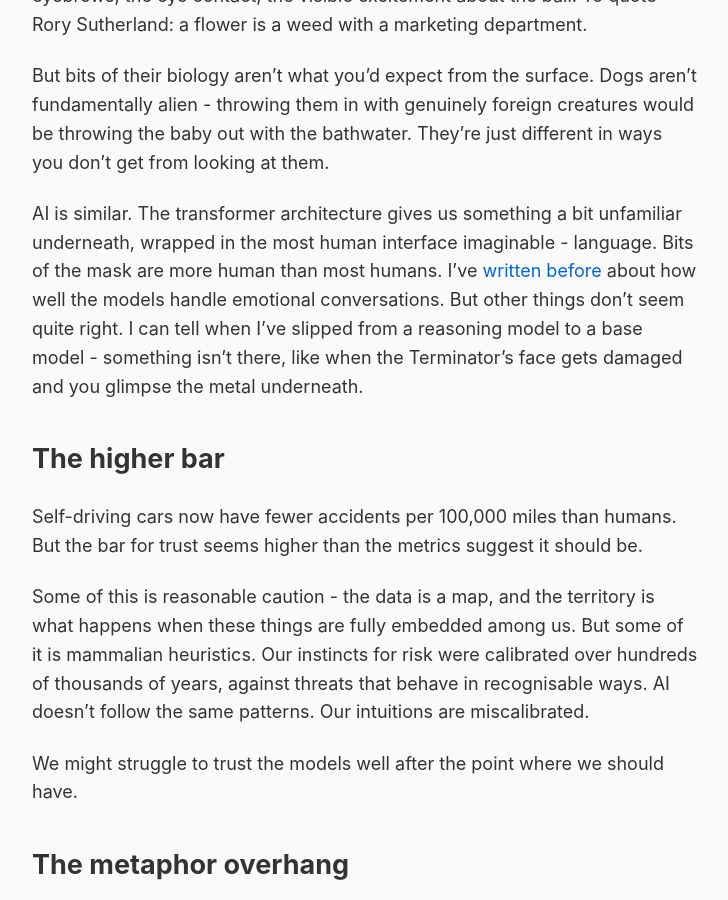
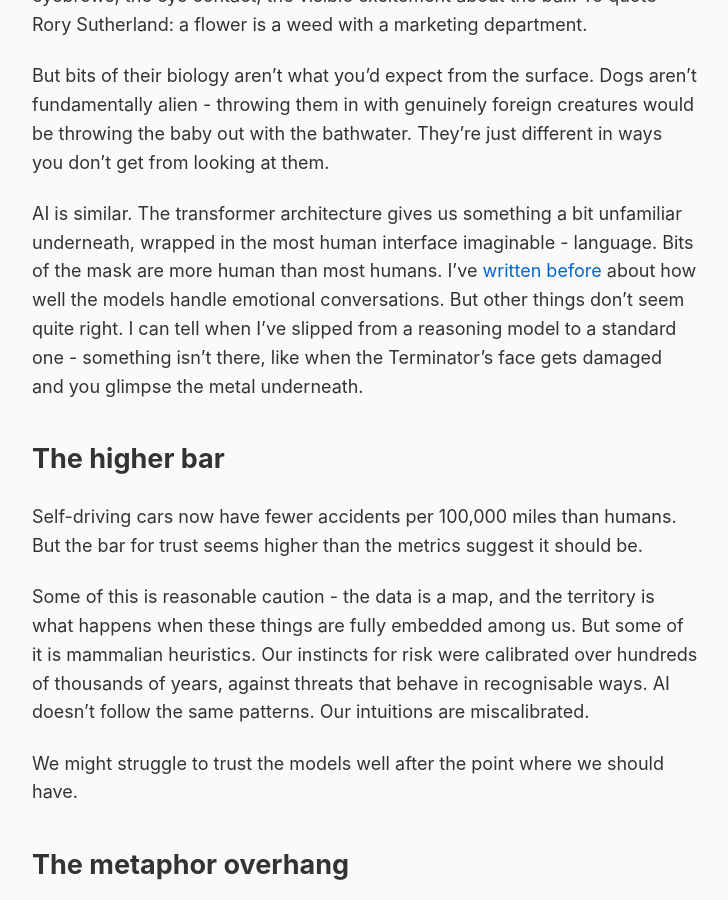
Before and after one commit to rob137/rob137.github.io, a Jekyll site: the page built from _posts/2026-01-04-you-just-get-used-to-it.md, in a window 1280 px wide and 900 px high, scrolled down 1615 px. Shown: the whole window, without its empty margins (275-1003 px from the left). Built offline with Jekyll 4.4.1, drawn with Linux system fonts in a browser that asks for light colours.

Commit message:
Fix: standard model, not base model
🤖 Generated with [Claude Code](https://claude.com/claude-code)

Co-Authored-By: Claude Opus 4.5 <noreply@anthropic.com>

```diff
--- a/_posts/2026-01-04-you-just-get-used-to-it.md
+++ b/_posts/2026-01-04-you-just-get-used-to-it.md
@@ -32,7 +32,7 @@ Dogs have co-evolved with humans. The ones around today are descended from wolve
 
 But bits of their biology aren't what you'd expect from the surface. Dogs aren't fundamentally alien - throwing them in with genuinely foreign creatures would be throwing the baby out with the bathwater. They're just different in ways you don't get from looking at them.
 
-AI is similar. The transformer architecture gives us something a bit unfamiliar underneath, wrapped in the most human interface imaginable - language. Bits of the mask are more human than most humans. I've [written before](/2026/01/02/the-last-bastion/) about how well the models handle emotional conversations. But other things don't seem quite right. I can tell when I've slipped from a reasoning model to a base model - something isn't there, like when the Terminator's face gets damaged and you glimpse the metal underneath.
+AI is similar. The transformer architecture gives us something a bit unfamiliar underneath, wrapped in the most human interface imaginable - language. Bits of the mask are more human than most humans. I've [written before](/2026/01/02/the-last-bastion/) about how well the models handle emotional conversations. But other things don't seem quite right. I can tell when I've slipped from a reasoning model to a standard one - something isn't there, like when the Terminator's face gets damaged and you glimpse the metal underneath.
 
 ## The higher bar
 
```
